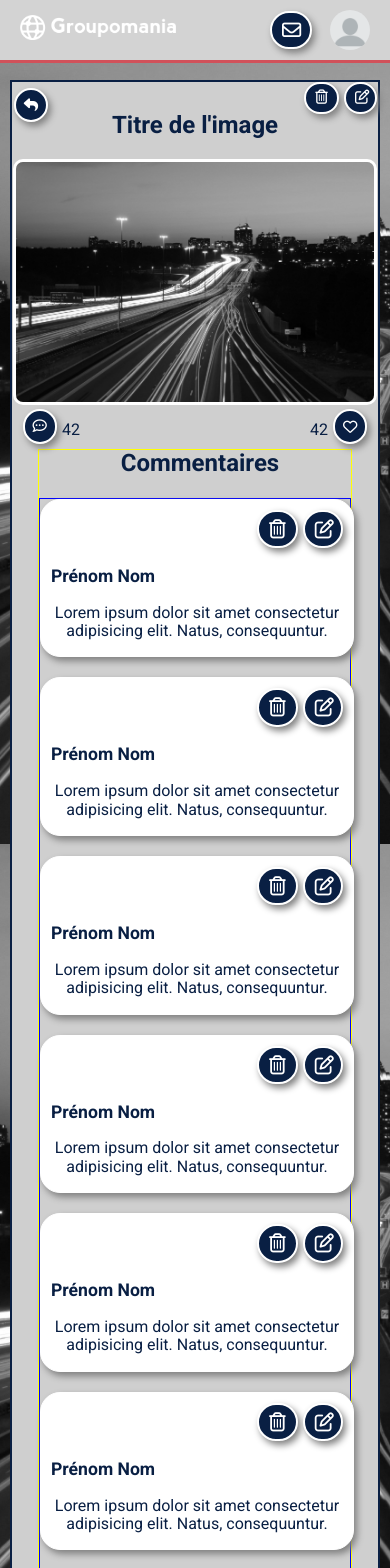
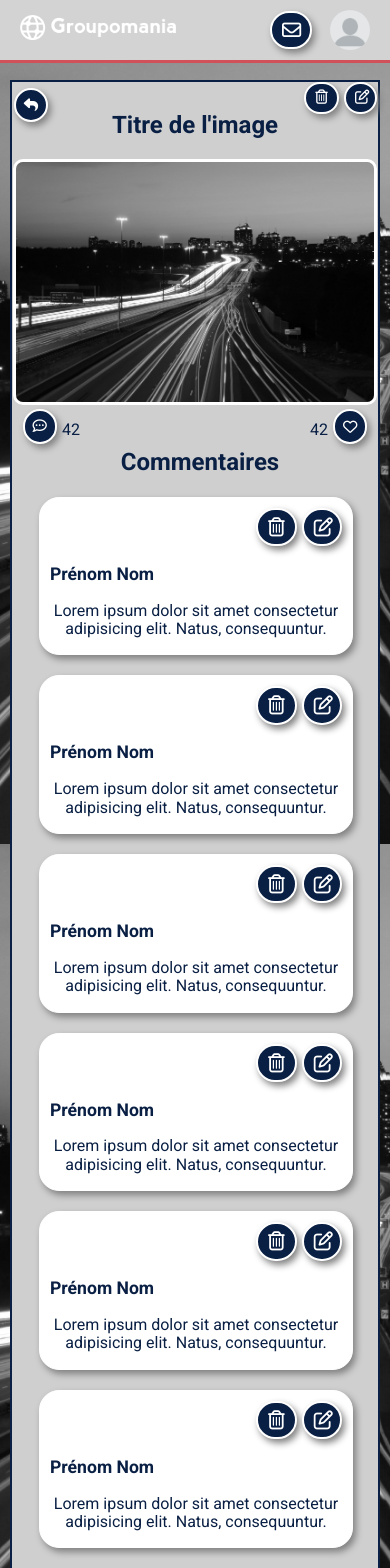
Before and after one commit to PointonKaren/OCR_Projet7, a Vue app in the folder frontend/: page /post/1 in a window 390 px wide. Shown: the top 1568 px of the page. Built offline with nearby package versions, Linux system fonts and the light colour scheme; the HTML template or start-up script is replaced by a standard one.

Commit message:
Responsive du formulaire de commentaire

```diff
--- a/frontend/src/components/comments/CommentForm.vue
+++ b/frontend/src/components/comments/CommentForm.vue
@@ -34,8 +34,6 @@ export default {
 #comment {
   display: flex;
   align-items: center;
-  // width: 40vw;
-  // max-width: 600px;
   margin: auto;
   padding-top: 15px;
   .comment__form {
@@ -74,14 +72,12 @@ export default {
   #comment {
     width: 90vw;
     .comment__form {
-      border: 1px solid red;
       .comment__title {
         text-align: center;
       }
       #comment__textarea {
         height: 10vh;
         width: 80vw;
-        // max-width: 500px;
       }
       .comment__button {
         display: none;
--- a/frontend/src/components/comments/CommentsCard.vue
+++ b/frontend/src/components/comments/CommentsCard.vue
@@ -28,7 +28,6 @@ export default {
 <style lang="scss">
 .comments__card {
   width: 30vw;
-  border: 1px solid yellow;
   .comments__header {
     padding-left: 10px;
     display: flex;
@@ -39,9 +38,6 @@ export default {
       margin: auto;
     }
   }
-  .post__comments {
-    border: 1px solid blue;
-  }
 }
 @media screen and (max-width: 1200px) {
   .comments__card {
```
